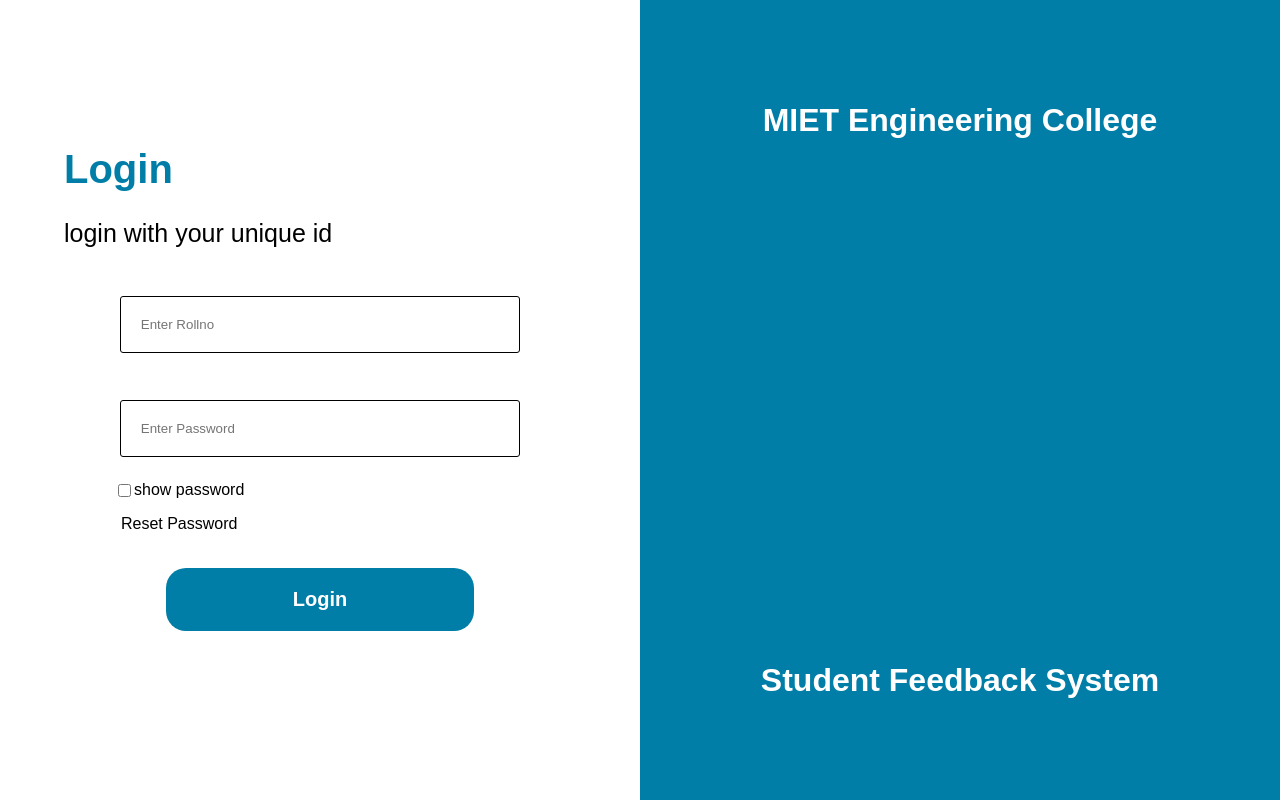
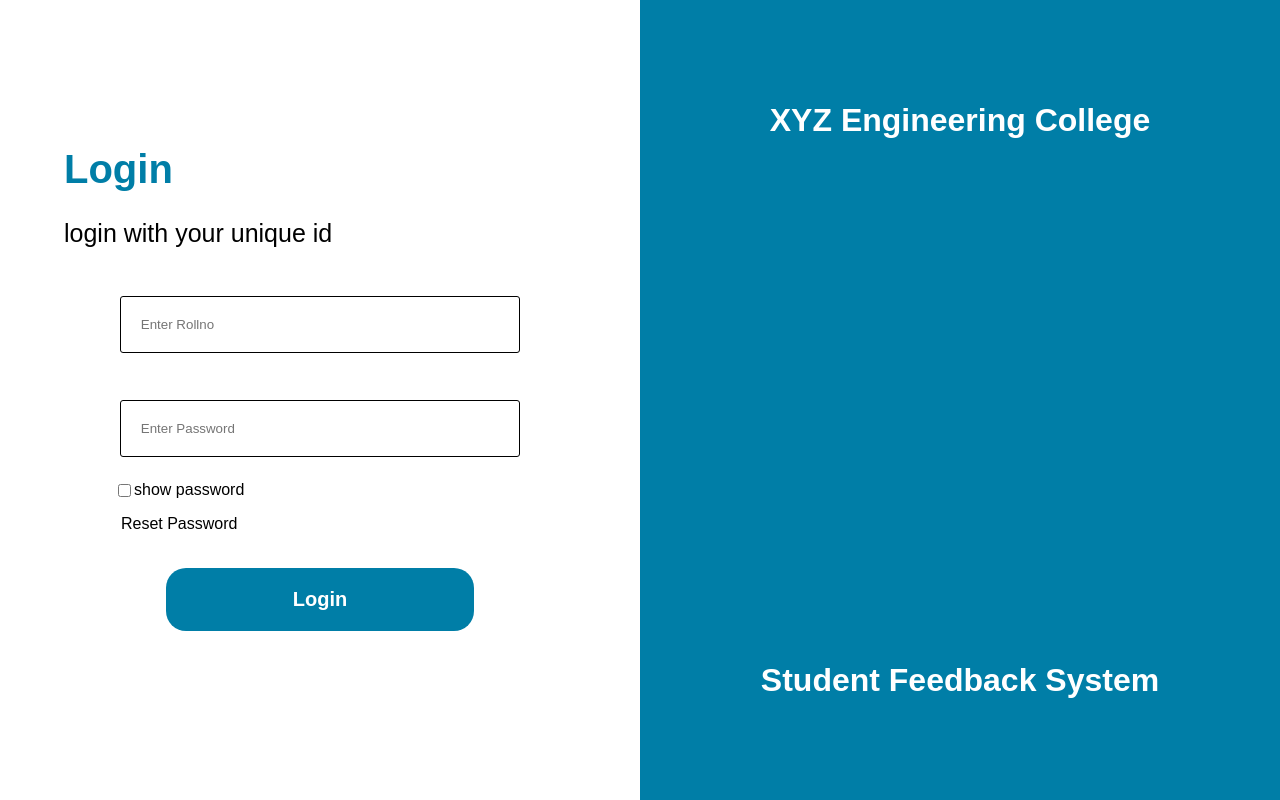
Before and after one commit to tawfeeq25/Student_Feedback, a React (Vite) app: page / in a window 1280 px wide. Built offline with nearby package versions, Linux system fonts and the light colour scheme.

Commit message:
Update login.jsx

```diff
--- a/src/pages/login.jsx
+++ b/src/pages/login.jsx
@@ -139,7 +139,7 @@
 			</div>
 			<div id="side2">
 				<div id="side2-top">
-				<h1>MIET Engineering College</h1>
+				<h1>XYZ Engineering College</h1>
 				</div>
 				<div id="side2-middle">
 
```
